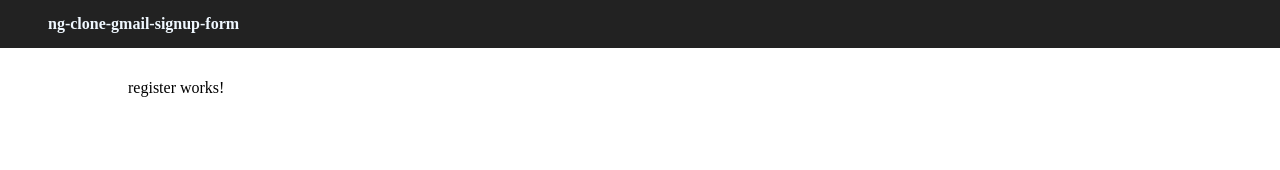
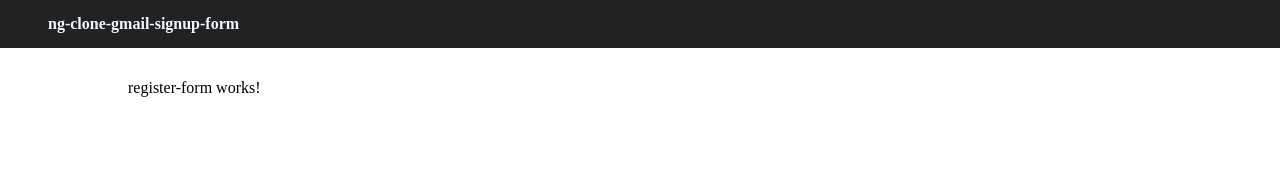
Before and after one commit to kasaharu/ng-clone-gmail-signup-form, an Angular app: page /register in a window 1280 px wide. Shown: the top 170 px of the page. Built offline with nearby package versions, Linux system fonts and the light colour scheme.

Commit message:
feat: RegisterFormComponent を表示

```diff
--- a/src/app/features/register/containers/register/register.component.html
+++ b/src/app/features/register/containers/register/register.component.html
@@ -1 +1 @@
-<p>register works!</p>
+<app-register-form></app-register-form>
```
